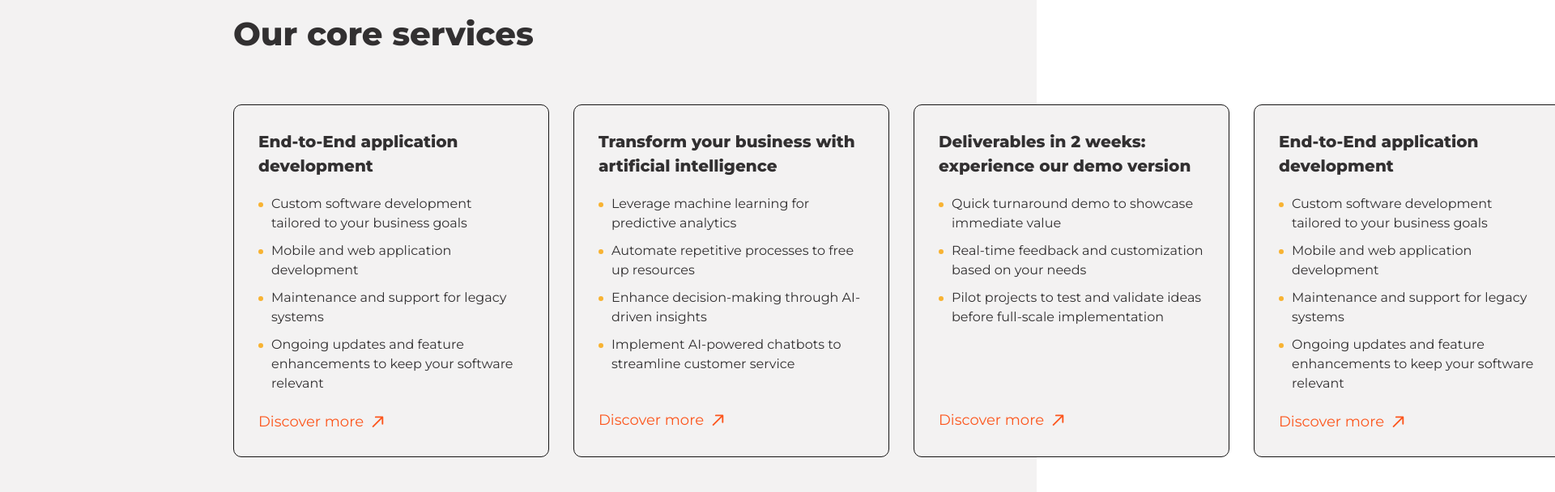
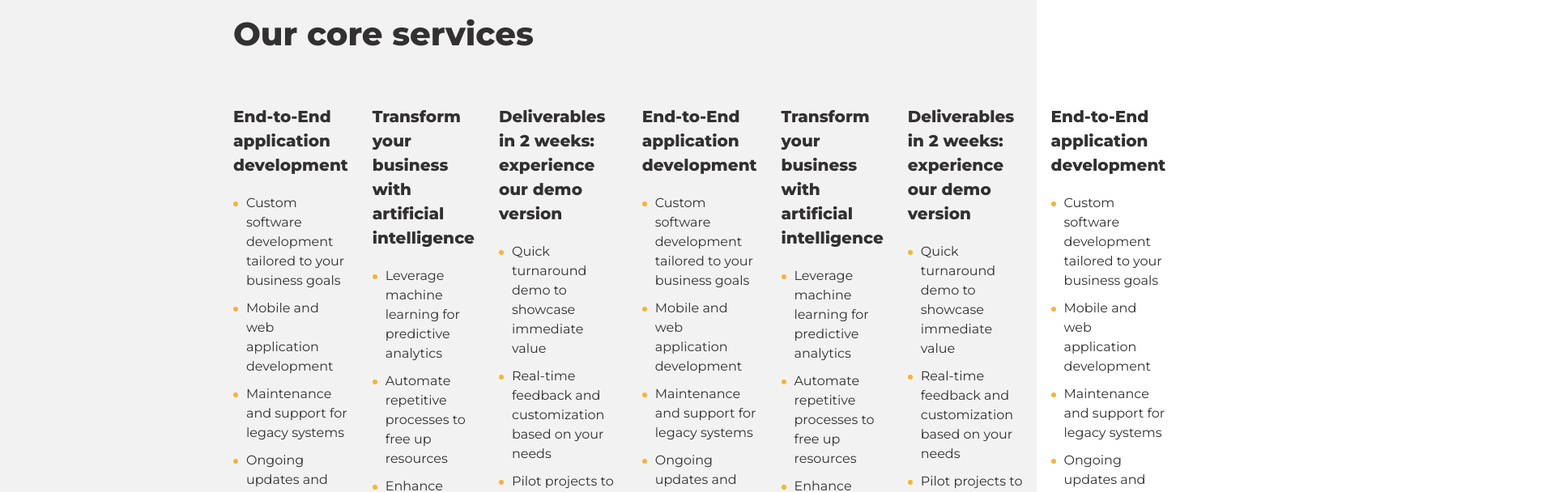
Before and after one commit to skabanets/sonomics, a React (Vite) app: page /services in a window 1280 px wide. Shown: the part 1180-1788 px from the top of the page at 81% size, 1920 px wide, since content can reach past the window. Built offline with nearby package versions, Linux system fonts and the light colour scheme.

Commit message:
Update ServicesCard

```diff
--- a/src/components/ServiceCard.tsx
+++ b/src/components/ServiceCard.tsx
@@ -12,10 +12,7 @@ export const ServiceCard = ({ service }: IServiceCardProps) => {
   const { link, cardTitle, features } = service;
 
   return (
-    <Link
-      to={link}
-      className="border-darkBorderColor flex h-[436px] w-[390px] flex-col items-start gap-[20px] rounded-[10px] border border-solid bg-themeToggleBgColor p-[30px] transition hover:bg-primaryBgColor focus-visible:bg-primaryBgColor"
-    >
+    <Link to={link} className="flex h-full flex-col items-start gap-[20px]">
       <h4>{cardTitle}</h4>
       <ul className="flex flex-1 flex-col gap-[10px]">
         {features.map((feature, index) => (
```
